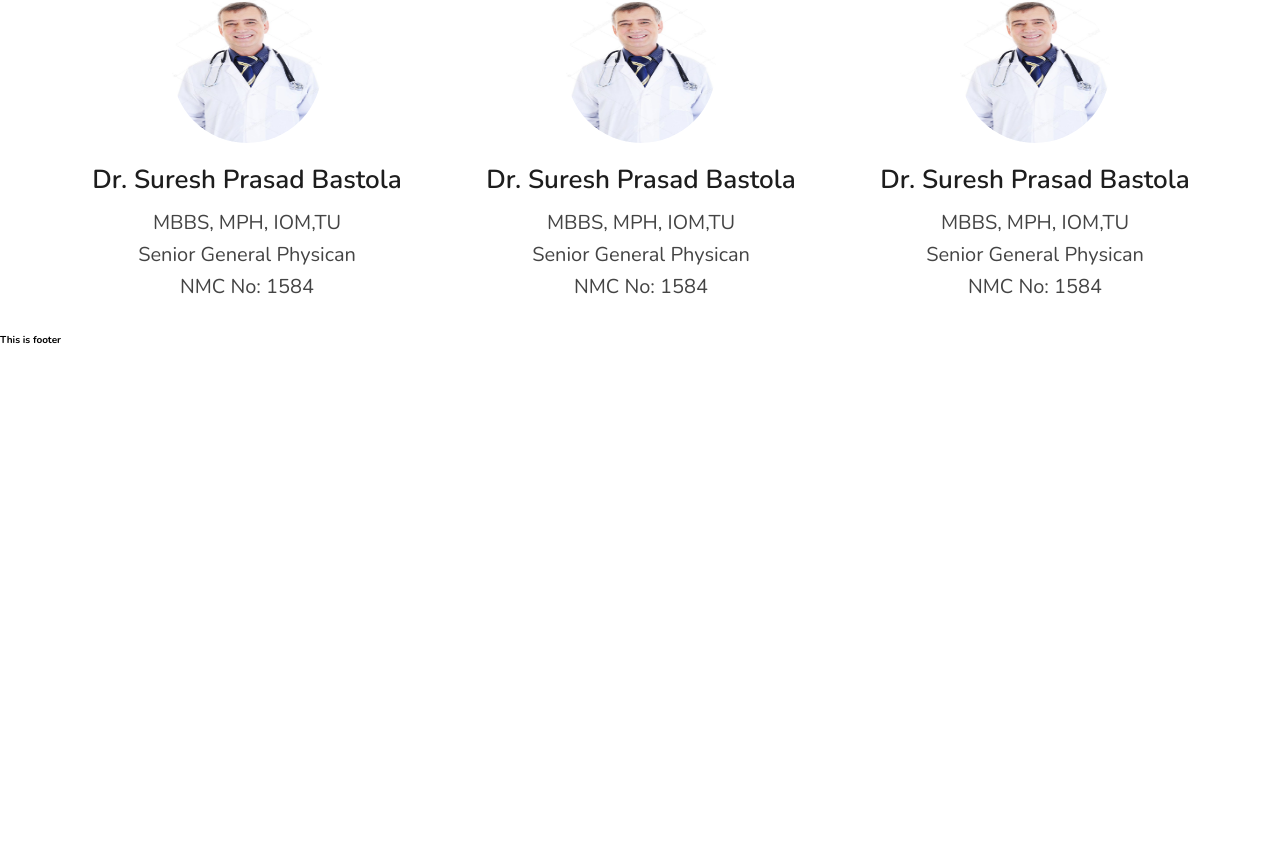
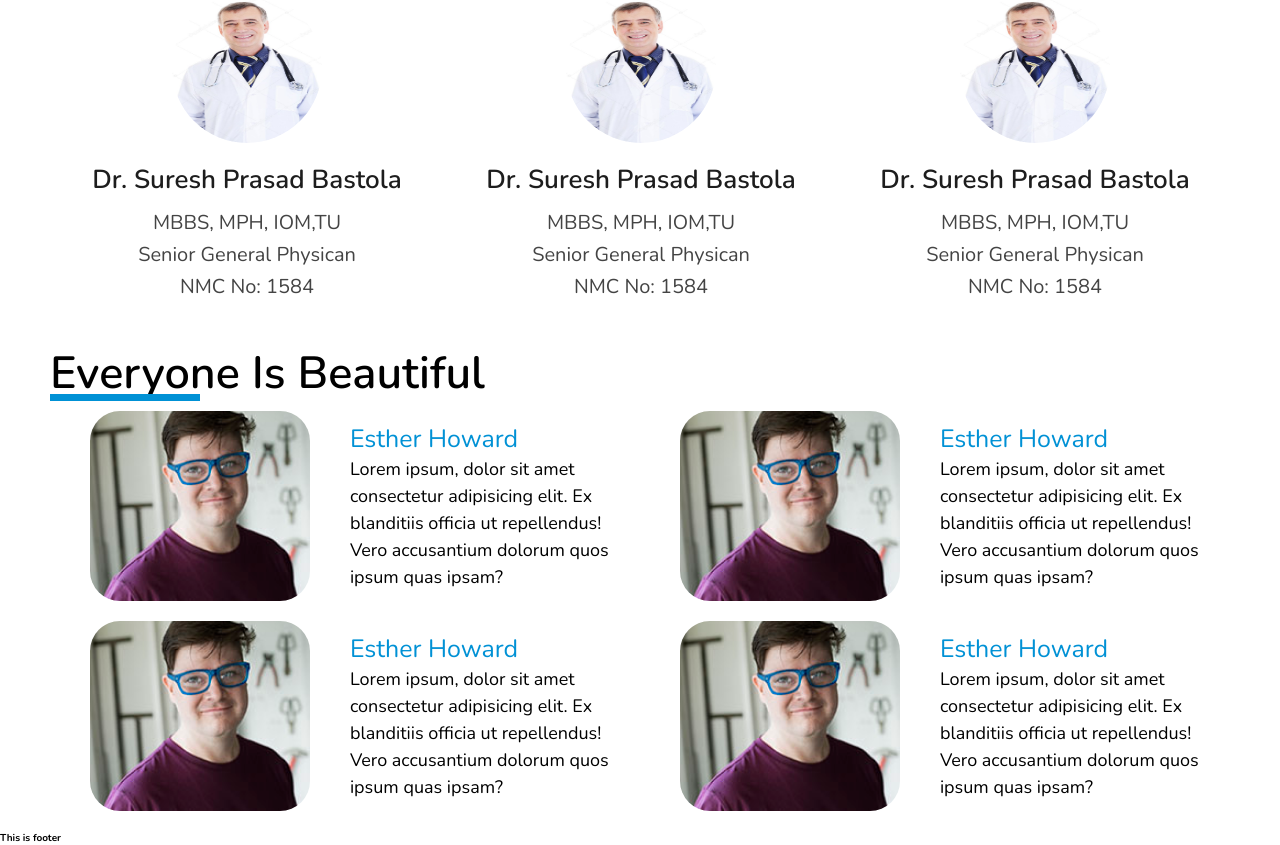
Before and after one commit to pyderator/derma-app, a Next.js app: page / in a window 1280 px wide. Shown: the part 1661-2506 px from the top of the page. Before the commit the page ends 2008 px from the top, so only its background shows below. Built offline with nearby package versions, Linux system fonts and the light colour scheme.

Commit message:
added the reviewers section

```diff
--- /dev/null
+++ b/src/components/review.tsx
@@ -0,0 +1,76 @@
+import React from "react";
+import classes from "../styles/review.module.scss";
+
+import Image from "next/image";
+
+const Review = () => {
+  return (
+    <div className={classes.root}>
+      <div className={classes.header}>
+        <h1>Everyone Is Beautiful</h1>
+        <span></span>
+      </div>
+      <div className={classes.container}>
+        <div>
+          <div className={classes.card}>
+            <div className={classes.image_container}>
+              <Image src="/Images/comm.png" height="190px" width="220px" />
+            </div>
+            <div className={classes.content_container}>
+              <h1>Esther Howard</h1>
+              <p>
+                Lorem ipsum, dolor sit amet consectetur adipisicing elit. Ex
+                blanditiis officia ut repellendus! Vero accusantium dolorum quos
+                ipsum quas ipsam?
+              </p>
+            </div>
+          </div>
+          <div className={classes.card}>
+            <div className={classes.image_container}>
+              <Image src="/Images/comm.png" height="190px" width="220px" />
+            </div>
+            <div className={classes.content_container}>
+              <h1>Esther Howard</h1>
+              <p>
+                Lorem ipsum, dolor sit amet consectetur adipisicing elit. Ex
+                blanditiis officia ut repellendus! Vero accusantium dolorum quos
+                ipsum quas ipsam?
+              </p>
+            </div>
+          </div>
+        </div>
+
+        <div>
+          <div className={classes.card}>
+            <div className={classes.image_container}>
+              <Image src="/Images/comm.png" height="190px" width="220px" />
+            </div>
+            <div className={classes.content_container}>
+              <h1>Esther Howard</h1>
+              <p>
+                Lorem ipsum, dolor sit amet consectetur adipisicing elit. Ex
+                blanditiis officia ut repellendus! Vero accusantium dolorum quos
+                ipsum quas ipsam?
+              </p>
+            </div>
+          </div>
+          <div className={classes.card}>
+            <div className={classes.image_container}>
+              <Image src="/Images/comm.png" height="190px" width="220px" />
+            </div>
+            <div className={classes.content_container}>
+              <h1>Esther Howard</h1>
+              <p>
+                Lorem ipsum, dolor sit amet consectetur adipisicing elit. Ex
+                blanditiis officia ut repellendus! Vero accusantium dolorum quos
+                ipsum quas ipsam?
+              </p>
+            </div>
+          </div>
+        </div>
+      </div>
+    </div>
+  );
+};
+
+export default Review;
--- a/src/pages/index.tsx
+++ b/src/pages/index.tsx
@@ -5,6 +5,7 @@ import Image from "next/image";
 import Button from "@material-ui/core/Button";
 import Services from "../components/services";
 import Team from "../components/team";
+import Review from "../components/review";
 export default function Home() {
   return (
     <Layout>
@@ -47,6 +48,7 @@ export default function Home() {
       </main>
       <Services />
       <Team />
+      <Review />
     </Layout>
   );
 }
--- /dev/null
+++ b/src/styles/review.module.scss
@@ -0,0 +1,105 @@
+$primary_color: #0091d5;
+.root {
+  max-width: 1200px;
+  margin: auto;
+  padding: 1rem;
+
+  .header {
+    display: flex;
+    flex-direction: column;
+    width: 100%;
+    h1 {
+      font-size: 4.5rem;
+      font-weight: 600;
+
+      @media (max-width: 760px) {
+        font-size: 4rem;
+      }
+    }
+    span {
+      margin-top: -1rem;
+      height: 0.7rem;
+      width: 15rem;
+      background-color: $primary_color;
+
+      @media (max-width: 760px) {
+        margin-top: -0.5rem;
+        width: 13rem;
+        height: 0.5rem;
+      }
+    }
+  }
+  @media (max-width: 760px) {
+    padding: 0 2rem;
+  }
+
+  .container {
+    display: flex;
+    justify-content: center;
+    align-items: center;
+    flex-direction: column;
+    div {
+      display: flex;
+      justify-content: center;
+      align-self: center;
+      width: 100%;
+      height: 100%;
+
+      @media (max-width: 760px) {
+        flex-direction: column;
+      }
+    }
+    @media (max-width: 750px) {
+      padding: 2rem;
+    }
+  }
+
+  .card {
+    padding: 1rem;
+    width: 100%;
+    max-width: 600px;
+    height: 100%;
+    display: flex;
+    justify-content: space-between;
+    align-items: center;
+
+    @media (max-width: 850px) {
+      max-width: 450px;
+    }
+    .image_container {
+      max-width: 300px;
+    }
+    img {
+      border-radius: 30px;
+      max-width: 100px;
+    }
+
+    .content_container {
+      width: 100%;
+      height: 100%;
+      padding: 0 1rem;
+      display: flex;
+      flex-direction: column;
+      justify-content: space-around;
+      align-items: flex-start;
+      @media (max-width: 850px) {
+        padding: 1rem;
+        max-width: 300px;
+        margin: auto;
+      }
+
+      h1 {
+        width: 100%;
+        font-size: 2.5rem;
+        font-weight: 500;
+        color: $primary_color;
+      }
+
+      p {
+        font-size: 1.8rem;
+        font-weight: 200;
+        line-height: 2.7rem;
+      }
+    }
+  }
+}
```
Also changed, not shown: public/Images/comm.png (added), public/Images/commentor.png (added).
